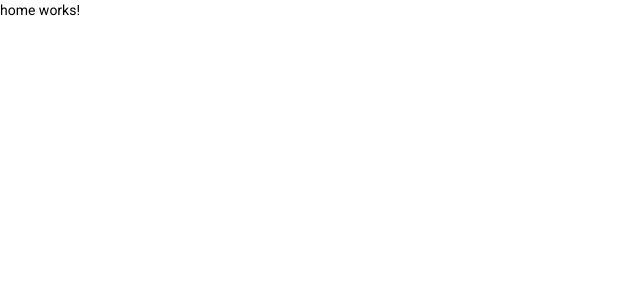
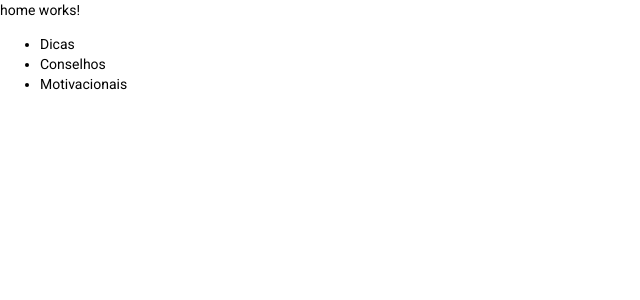
Before and after one commit to diy-coder/give-me-an-advice-front, an Angular app: page / in a window 1280 px wide. Shown: the top 300 px of the page, without its empty margins (0-640 px from the left). Built offline with nearby package versions, Linux system fonts and the light colour scheme.

Commit message:
Adição de Menu

```diff
--- a/src/app/componentes/forms/home/home.component.html
+++ b/src/app/componentes/forms/home/home.component.html
@@ -1 +1,3 @@
 <p>home works!</p>
+
+<app-menu></app-menu>
--- a/src/app/componentes/forms/home/home.module.ts
+++ b/src/app/componentes/forms/home/home.module.ts
@@ -1,10 +1,11 @@
 import { CommonModule } from '@angular/common';
 import { NgModule } from '@angular/core';
+import { MenuModule } from '../../menu/menu.module';
 import { HomeComponent } from './home.component';
 
 @NgModule({
   declarations: [HomeComponent],
-  imports: [CommonModule],
+  imports: [CommonModule, MenuModule],
   exports: [HomeComponent],
 })
 export class HomeModule {}
--- /dev/null
+++ b/src/app/componentes/menu/menu.component.html
@@ -0,0 +1,5 @@
+<ul>
+  <li>Dicas</li>
+  <li>Conselhos</li>
+  <li>Motivacionais</li>
+</ul>
--- /dev/null
+++ b/src/app/componentes/menu/menu.component.ts
@@ -0,0 +1,15 @@
+import { Component, OnInit } from '@angular/core';
+
+@Component({
+  selector: 'app-menu',
+  templateUrl: './menu.component.html',
+  styleUrls: ['./menu.component.scss']
+})
+export class MenuComponent implements OnInit {
+
+  constructor() { }
+
+  ngOnInit(): void {
+  }
+
+}
```
Also changed, not shown: src/app/app.module.ts (+7 -2 lines), src/app/componentes/menu/menu.module.ts (added, +10 -0 lines), src/app/componentes/menu/menu.component.scss (added), 1 other file (tests, documents, lock files or other folders).
